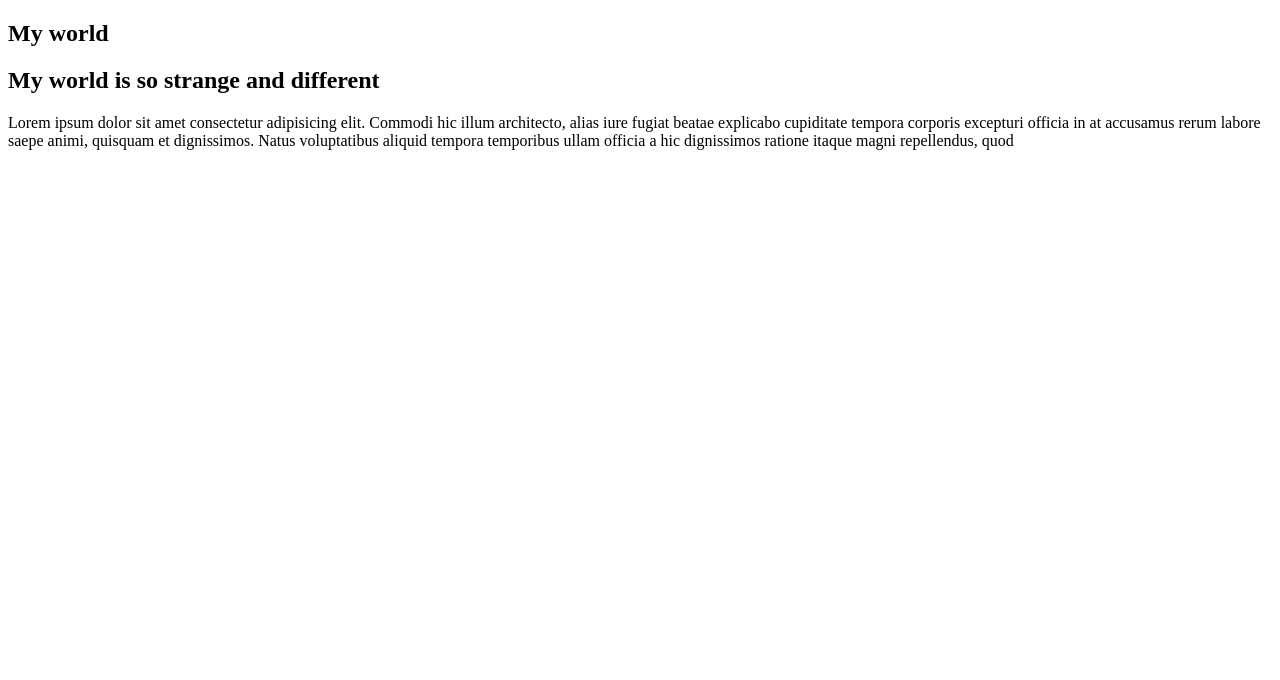
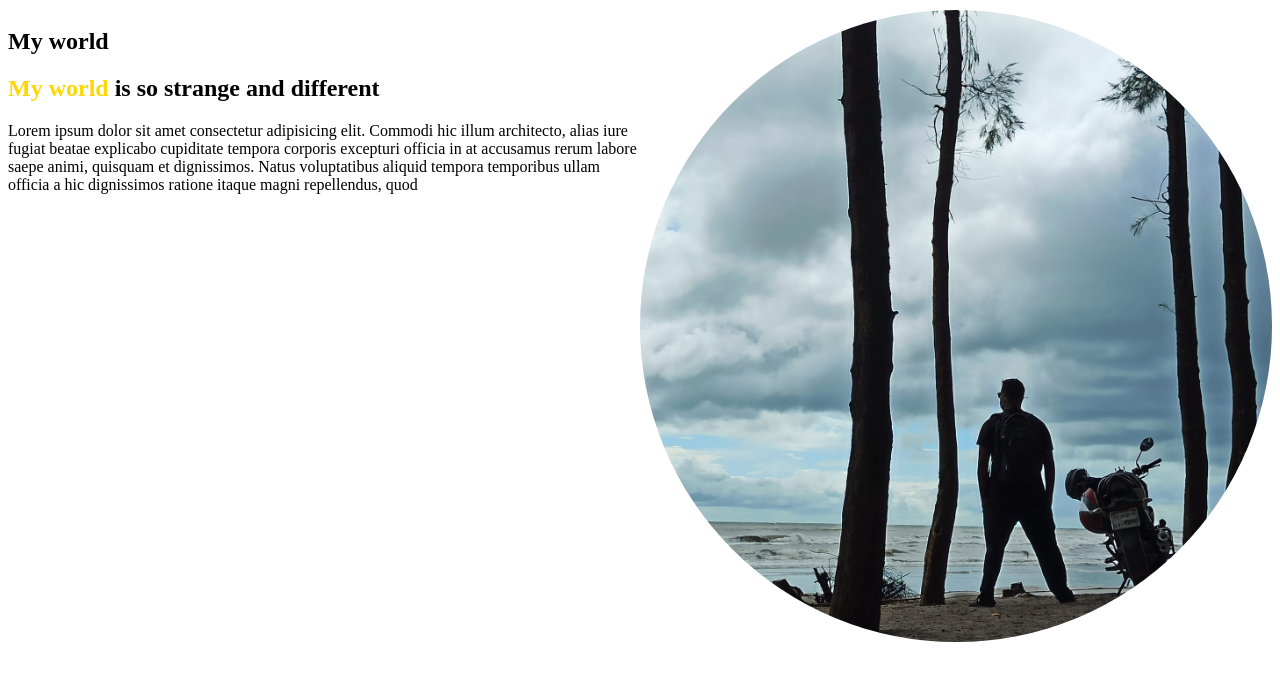
Before and after one commit to adnanarsalan/first-assignment, a plain HTML site: page index.html in a window 1280 px wide. Drawn offline with Linux system fonts and the light colour scheme.

Commit message:
round-image

```diff
--- a/index.html
+++ b/index.html
@@ -3,12 +3,12 @@
 <head>
  <meta charset="UTF-8">               <meta http-equiv="X-UA-Compatible" content="IE=edge">
 <meta name="viewport" content="width=device-width, initial-scale=1.0">
-<link rel="stylesheet" href="index.css">
+<link rel="stylesheet" href="style.css">
  <title>Document</title>
 </head>
 <body>
 <section class="parent"> <div class="child-one"> <h1>My world</h1>       <h2> <span class="first">My world </span>is so strange and different</h2>
 <p>Lorem ipsum dolor sit amet consectetur adipisicing elit. Commodi hic illum architecto, alias iure fugiat beatae explicabo cupiditate tempora corporis excepturi officia in at accusamus rerum labore saepe animi, quisquam et dignissimos. Natus voluptatibus aliquid tempora temporibus ullam officia a hic dignissimos ratione itaque magni repellendus, quod </p></div>
-     <div class="child-one"> <img src="adnan.jpg" alt=""> </div>  </section>
+     <div class="child-one"> <img src="adnan.jpg" alt="" > </div>  </section>
 </body>
 </html>
--- a/style.css
+++ b/style.css
@@ -3,4 +3,4 @@ body{}
 section{display:flex}
 .first{color:gold}
 .child-one{width:50%}
-.child-one img{width:100%;height:100%}
+.child-one img{width:100%;height:100%;clip-path: circle();}
```
Also changed, not shown: adnan.jpg (added).
